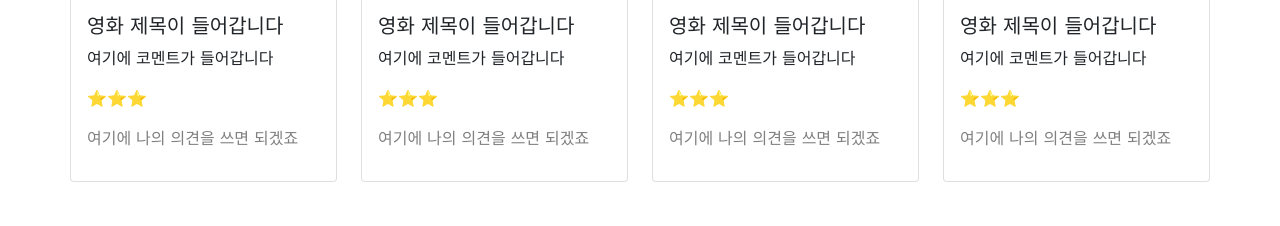
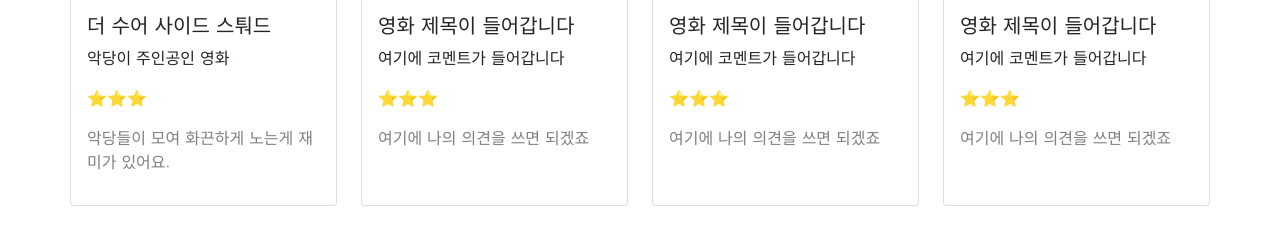
Before and after one commit to cuffs032/mypage2, a plain HTML site: page index.html in a window 1280 px wide. Shown: the part 777-1003 px from the top of the page. Before the commit the page ends 979 px from the top, so only its background shows below. Drawn offline with nearby package versions, Linux system fonts and the light colour scheme.

Commit message:
Update index.html

```diff
--- a/index.html
+++ b/index.html
@@ -118,10 +118,10 @@
           <div class="card h-100">
             <img src="https://movie-phinf.pstatic.net/20210728_221/1627440327667GyoYj_JPEG/movie_image.jpg" class="card-img-top" alt="...">
             <div class="card-body">
-              <h5 class="card-title">영화 제목이 들어갑니다</h5>
-              <p class="card-text">여기에 코멘트가 들어갑니다</p>
+              <h5 class="card-title">더 수어 사이드 스퉈드</h5>
+              <p class="card-text">악당이 주인공인 영화</p>
               <P>⭐⭐⭐</P>
-              <p class="mycomment">여기에 나의 의견을 쓰면 되겠죠</p>
+              <p class="mycomment">악당들이 모여 화끈하게 노는게 재미가 있어요.</p>
             </div>
           </div>
 
```
